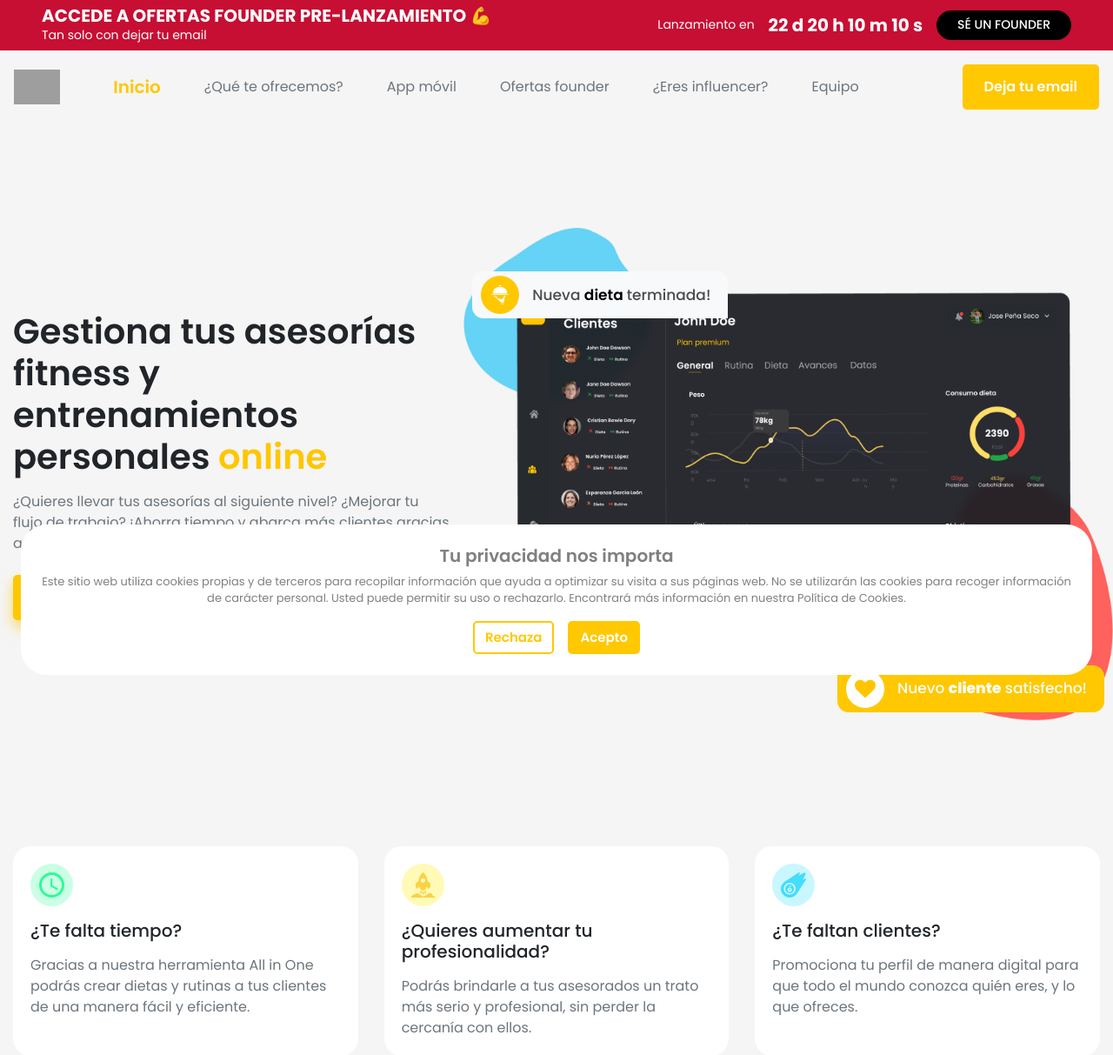
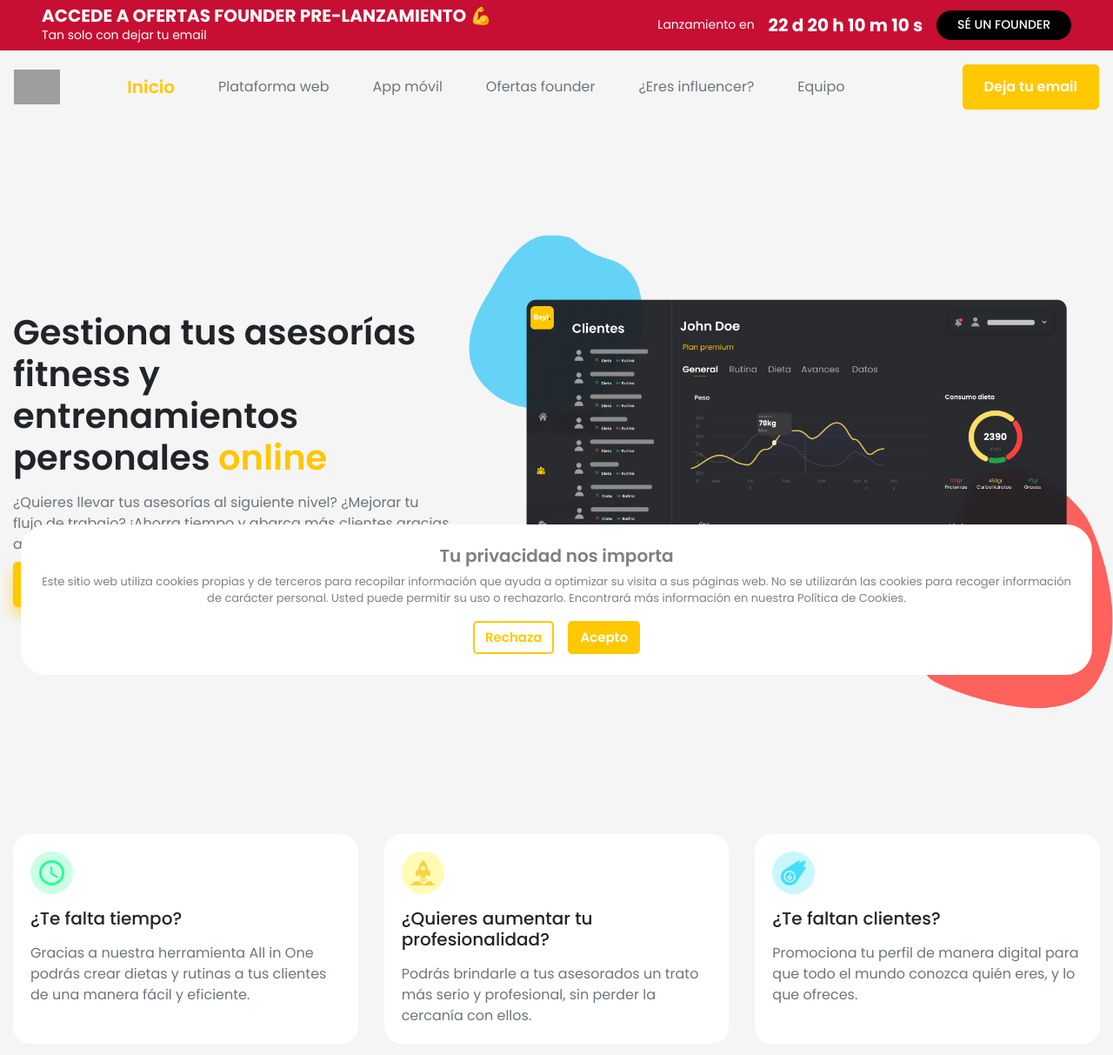
Before and after one commit to josericardopenase/beyl_landing_heroku, a Django app: page / in a window 1280 px wide. Shown: the top 1213 px of the page at 87% size. Run offline with Django 3.2, Linux system fonts and the light colour scheme; some libraries are stand-ins or nearby versions; grey boxes are pictures that could not be loaded.

Commit message:
hello world

```diff
--- a/landing_page/admin.py
+++ b/landing_page/admin.py
@@ -10,9 +10,11 @@ class PlanIncludeInline(admin.TabularInline):
 class PlanAdmin(admin.ModelAdmin):
     inlines = [PlanIncludeInline,]
 
+class EmailAdmin(admin.ModelAdmin):
+    list_display = ('email', 'name', 'social_media', 'rssc', 'has_used_other_tool')
 admin.site.register( Plan , PlanAdmin )
 admin.site.register(PlanFeature)
 admin.site.register(TeamMember)
 admin.site.register(Feature)
 admin.site.register(Faq)
-admin.site.register(Emails)
+admin.site.register(Emails, EmailAdmin)
--- a/landing_page/forms.py
+++ b/landing_page/forms.py
@@ -2,7 +2,9 @@ from django import forms
 
 class SendEmailForm(forms.Form):
 
+    name = forms.CharField(max_length=200, required=False)
     email = forms.EmailField(required=True)
     rssc = forms.CharField(max_length=200, required=False)
     social_media = forms.CharField(max_length=50, required=False)
     confirm_privacy = forms.BooleanField()
+    has_used_other_tool = forms.CharField(required=False)
--- a/landing_page/models.py
+++ b/landing_page/models.py
@@ -83,11 +83,12 @@ class Emails(models.Model):
         ('FC', 'Facebook'),
     ]
 
+    name = models.CharField(max_length=255)
     email = models.EmailField()
     rssc = models.CharField(max_length=200)
     social_media = models.CharField(choices=SOCIAL_MEDIA_CHOICES, max_length=50)
     confirm_privacy = models.BooleanField()
-
+    has_used_other_tool = models.CharField(null=True, blank=True, max_length=6)
 
     def __str__(self):
         return self.email
--- a/landing_page/views.py
+++ b/landing_page/views.py
@@ -50,6 +50,7 @@ def sendEmail(request):
 
     if request.method == 'POST':
 
+        print(request.POST)
         form = SendEmailForm(request.POST)
 
 
@@ -58,10 +59,12 @@ def sendEmail(request):
                 return HttpResponseRedirect(reverse('home'))
 
             email_inst = Emails.objects.create(
+                name= form.cleaned_data['name'],
                 email=form.cleaned_data['email'],
                 rssc= form.cleaned_data['rssc'],
                 social_media = form.cleaned_data['social_media'],
-                confirm_privacy= form.cleaned_data['confirm_privacy']
+                confirm_privacy= form.cleaned_data['confirm_privacy'],
+                has_used_other_tool = form.cleaned_data['has_used_other_tool'],
             )
 
             email_inst.save()
--- a/templates/navigation/header.html
+++ b/templates/navigation/header.html
@@ -29,7 +29,7 @@
     <div class=" align-items-center d-none d-lg-flex">
 
         <a href="{% url 'home' %}" class="text-decoration-none" ><p class="nav-header text-secondary {% if request.resolver_match.url_name == "home" %}nav-header-active{% endif %}">Inicio</p></a>
-        <a href="{% url 'features' %}"  class="text-decoration-none" ><p  class="nav-header text-secondary {% if request.resolver_match.url_name == 'features' %}nav-header-active{% endif %}">¿Qué te ofrecemos?</p></a>
+        <a href="{% url 'features' %}"  class="text-decoration-none" ><p  class="nav-header text-secondary {% if request.resolver_match.url_name == 'features' %}nav-header-active{% endif %}">Plataforma web</p></a>
         <a href="{% url 'app' %}" class="text-decoration-none"><p  class="nav-header text-secondary {% if request.resolver_match.url_name == "app" %}nav-header-active{% endif %}">App móvil</p></a>
         <a href="{% url 'ofertas' %}"  class="text-decoration-none" ><p  class="nav-header text-secondary {% if request.resolver_match.url_name == 'ofertas' %}nav-header-active{% endif %}">Ofertas founder</p></a>
         <a href="{% url 'influencer' %}"  class="text-decoration-none" ><p  class="nav-header text-secondary {% if request.resolver_match.url_name == 'influencer' %}nav-header-active{% endif %}">¿Eres influencer?</p></a>
@@ -61,7 +61,7 @@
         <div class=" align-items-center d-none d-lg-flex">
 
             <a href="{% url 'home' %}" class="text-decoration-none" ><p class="nav-header text-secondary {% if request.resolver_match.url_name == "home" %}nav-header-active{% endif %}">Inicio</p></a>
-            <a href="{% url 'features' %}"  class="text-decoration-none" ><p  class="nav-header text-secondary {% if request.resolver_match.url_name == 'features' %}nav-header-active{% endif %}">¿Qué te ofrecemos?</p></a>
+            <a href="{% url 'features' %}"  class="text-decoration-none" ><p  class="nav-header text-secondary {% if request.resolver_match.url_name == 'features' %}nav-header-active{% endif %}">Plataforma web</p></a>
             <a href="{% url 'app' %}" class="text-decoration-none"><p  class="nav-header text-secondary {% if request.resolver_match.url_name == "app" %}nav-header-active{% endif %}">App móvil</p></a>
             <a href="{% url 'ofertas' %}"  class="text-decoration-none" ><p  class="nav-header text-secondary {% if request.resolver_match.url_name == 'ofertas' %}nav-header-active{% endif %}">Ofertas founder</p></a>
             <a href="{% url 'influencer' %}"  class="text-decoration-none" ><p  class="nav-header text-secondary {% if request.resolver_match.url_name == 'influencer' %}nav-header-active{% endif %}">¿Eres influencer?</p></a>
@@ -84,7 +84,7 @@
 <div id="mobile-menu" style="top: 0;" class="mobile-menu d-none flex-column justify-content-center text-center position-fixed">
 
             <a href="{% url 'home' %}" class="text-decoration-none" ><p class="nav-header text-secondary {% if request.resolver_match.url_name == "home" %}nav-header-active{% endif %}">Inicio</p></a>
-            <a href="{% url 'features' %}"  class="text-decoration-none" ><p  class="nav-header text-secondary {% if request.resolver_match.url_name == 'features' %}nav-header-active{% endif %}">¿Qué te ofrecemos?</p></a>
+            <a href="{% url 'features' %}"  class="text-decoration-none" ><p  class="nav-header text-secondary {% if request.resolver_match.url_name == 'features' %}nav-header-active{% endif %}">Plataforma web</p></a>
             <a href="{% url 'app' %}" class="text-decoration-none"><p  class="nav-header text-secondary {% if request.resolver_match.url_name == "app" %}nav-header-active{% endif %}">App móvil</p></a>
             <a href="{% url 'ofertas' %}"  class="text-decoration-none" ><p  class="nav-header text-secondary {% if request.resolver_match.url_name == 'ofertas' %}nav-header-active{% endif %}">Ofertas founder</p></a>
             <a href="{% url 'influencer' %}"  class="text-decoration-none" ><p  class="nav-header text-secondary {% if request.resolver_match.url_name == 'influencer' %}nav-header-active{% endif %}">¿Eres influencer?</p></a>
--- a/templates/pages/home.html
+++ b/templates/pages/home.html
@@ -21,10 +21,10 @@
       </div>
 
 
-      <div class="mb-5 mb-md-0">
+      <div class="mb-3 mb-md-0">
 
 
-         <div class="d-flex mt-4" data-aos="fade-up" data-aos-duration="1000" data-aos-delay="400">
+         <div class="d-flex mt-2" data-aos="fade-up" data-aos-duration="1000" data-aos-delay="400">
             <a class="boton1 sombra2"  href="{% url 'ofertas' %}">Se un founder</a>
             <a class="boton2 ml-2" href="{% url 'influencer' %}">¿Eres influencer?</a>
          </div>
@@ -34,29 +34,8 @@
 
 <div class="col-lg-7 pr-0 pl-0 img-margin" data-aos-delay="300"style="" >
 
-      <div data-aos="fade-up" data-aos-delay="1600" class="d-flex position-absolute bg-light b-0 image-card align-items-center">
-         <div class="card-icon">
-            <img class="card-img-top" src="{% static 'images/icons/food.png' %}" width= "32" alt="Card image cap">
-         </div>
 
-         <h5>
-            Nueva <bold> dieta </bold> terminada!
-         </h5>
-
-      </div>
-
-      <div data-aos="fade-up" data-aos-delay="1900"class="d-flex position-absolute b-0 image-card2 align-items-center">
-         <div class="card-icon align-items-center" style="background-color: white;">
-            <img class="card-img-top aos-init aos-animate" data-aos="zoom-out" src="{% static 'images/icons/heart.svg' %}" width= "32" alt="Card image cap">
-         </div>
-
-         <h5>
-            Nuevo <bold>cliente</bold> satisfecho!
-         </h5>
-
-      </div>
-
-      <img data-aos ="zoom-out" data-aos-duration="1000" data-aos-delay="1000" src="{% static 'images/mockups/mum4.png' %}" width="100%" ></img>
+      <img data-aos ="zoom-out" data-aos-duration="1000" data-aos-delay="1000" src="{% static 'images/mockups/m1.png' %}" width="100%" ></img>
 
    </div>
 
```
Also changed, not shown: templates/pages/influencers.html (+3 -4 lines), templates/pages/mobile_app.html (+7 -54 lines), templates/pages/ofertas.html (+6 -5 lines), db.sqlite3, landing_page/migrations/0024_emails_has_used_other_tool.py (added), landing_page/migrations/0025_auto_20201213_1730.py (added), landing_page/migrations/0026_emails_name.py (added), landing_page/migrations/0027_auto_20201213_1809.py (added), static/images/mockups/m1.png (added), static/images/rename2.png (added).
